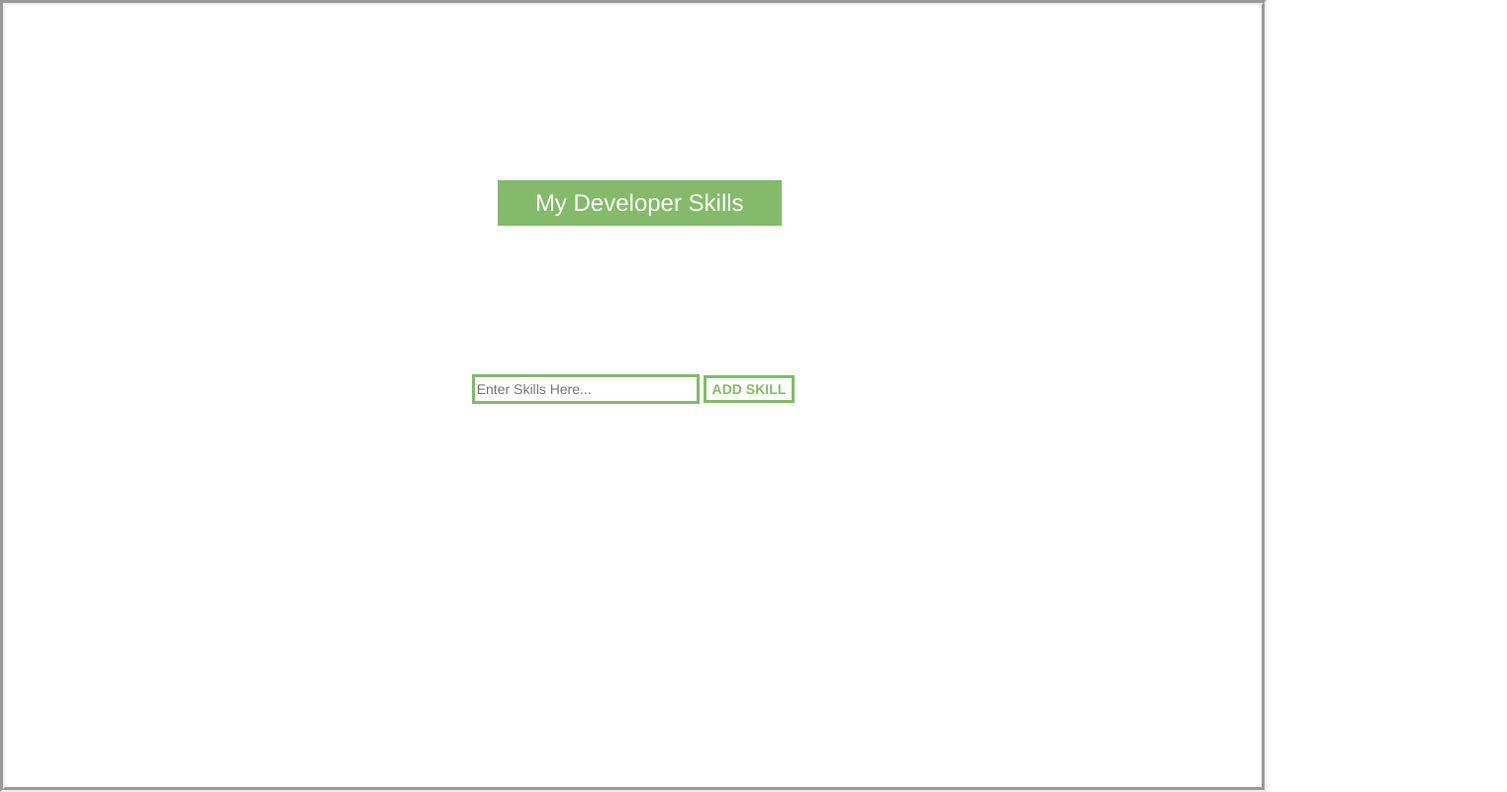
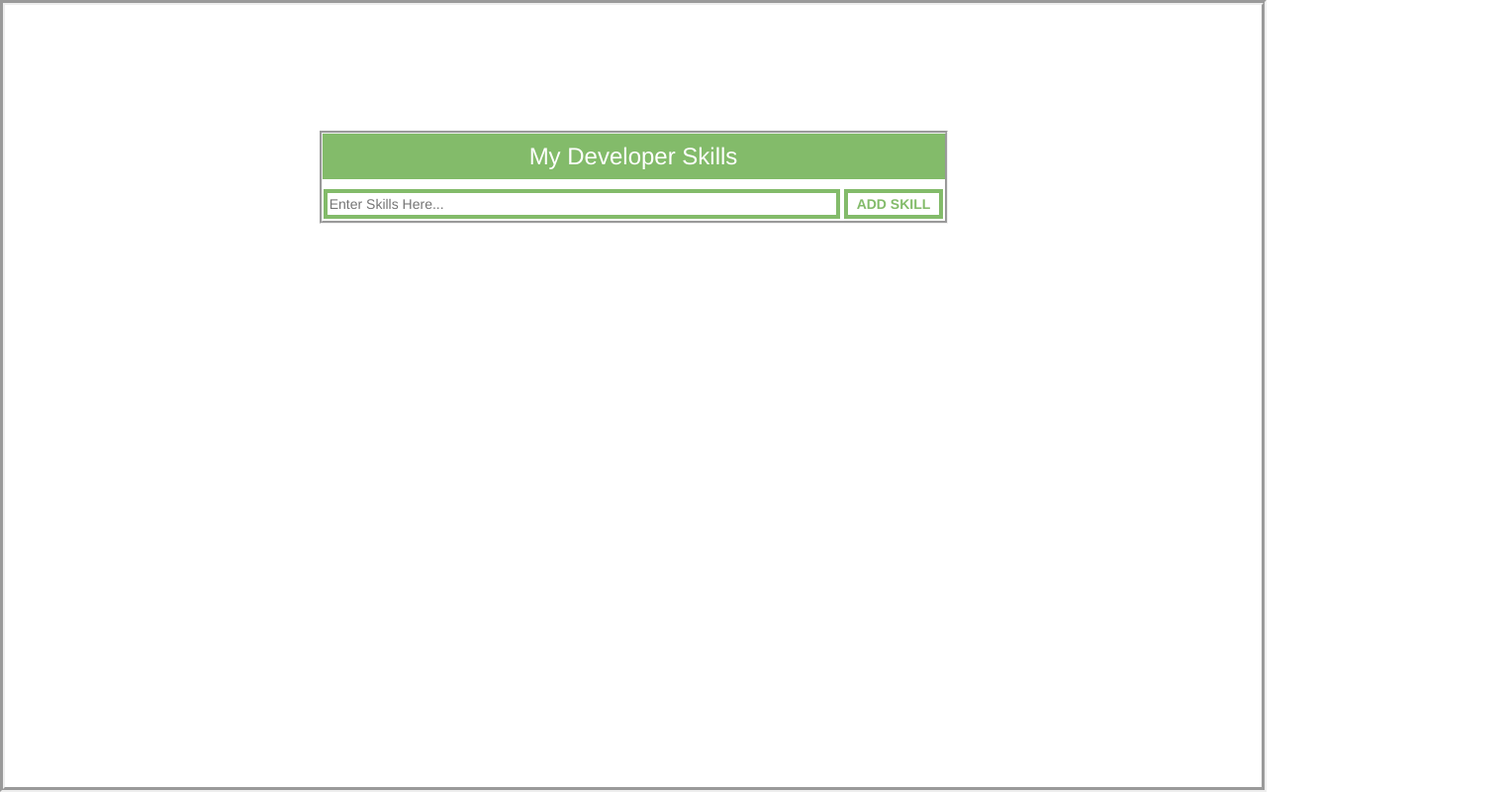
Before and after one commit to jcjv94/My-Developer-Skills-JQuery--Lab, a plain HTML site: page index.html in a window 1280 px wide. Shown: the whole page at 99% size, 1523 px wide, since content can reach past the window. Drawn offline with nearby package versions, Linux system fonts and the light colour scheme.

Commit message:
update css

```diff
--- a/css/main.css
+++ b/css/main.css
@@ -1,5 +1,5 @@
 html{
-    display: grid;
+    /* display: grid; */
     text-align: center;
 }
 
@@ -7,17 +7,11 @@ body {
     border: groove;
     height: 100vh;
     border-width: thick;
-    margin: 0;
+    /* margin: 0; */
 }
 
 h3 {
-    text-align: center; */
-    color: white;
     background-color: #83bb6a;
-    margin-top: auto;
-    margin-bottom: 10px;
-    margin-left: 15rem;
-    margin-right: 35rem;
     padding: 10px 20px 10px 20px;
 
 }
@@ -25,33 +19,44 @@ h3 {
 main{
     width: 50%;
     margin: 10% auto;
-    padding: 30px;
+    border: groove;
 
 }
 
 input{
-    border: 3px solid #83bb6a;
-    width: 40%;
+    border: 4px solid #83bb6a;
+    width: 83%;
     height: 30px;
     font-size: 18px;
 }
 
 
-.insert{
-    /* display: inline-block; */
-    /* margin-left: 43em; */
-    margin-top: 10em;
+ul{
+    color: #F09634;
+    text-transform: uppercase;
+    font-size: 18px;
+    letter-spacing: 2px;
+    text-align: start;
+    /* margin-left: px; */
 
 }
+/*
+.insert{
+    margin-top: 5px;
+} */
+
 
 #addSkillsBtn{
     color: #83bb6a;
     background-color: transparent;
     font-weight: bold;
-    border: 3px solid #83bb6a;
-    /* border-radius: 0px; */
+    border: 4px solid #83bb6a;
+    width: 16%;
+    margin-bottom: 2px;
 }
 
 #pgtitle{
     color: white;
+    margin-top: 0px;
+    width: 100%;
 }
--- a/index.html
+++ b/index.html
@@ -17,13 +17,13 @@
 <body>
     <main>
      <h3 id="pgtitle" class="col-sm-6">My Developer Skills</h3>
-        <div class="container">
-        </div>
+        <ul></ul>
 
-        <div></div>
+
         <div class="insert">
             <input type="text" id="skill-input" placeholder="Enter Skills Here..." />
             <button id='addSkillsBtn'>ADD SKILL</button>
         </div>
     </div>
     </main>
+</body>
--- a/js/main.js
+++ b/js/main.js
@@ -9,7 +9,7 @@ let input = $('#skill-input');
 
 function addItems() {
   let item = $(`<div class="items"><button type="button" onClick="removeItem" class="btn btn-danger">X</button>${input.val()}</div>`);
-  $('.container').append(item);
+  $('ul').append(item);
   input.val('');
 }
 
@@ -17,7 +17,7 @@ function removeItem(evt) {
   $(this).closest('.items').remove();
 }
 
-$('.container').on(
+$('ul').on(
   'click',
   'button',
   removeItem);
```
